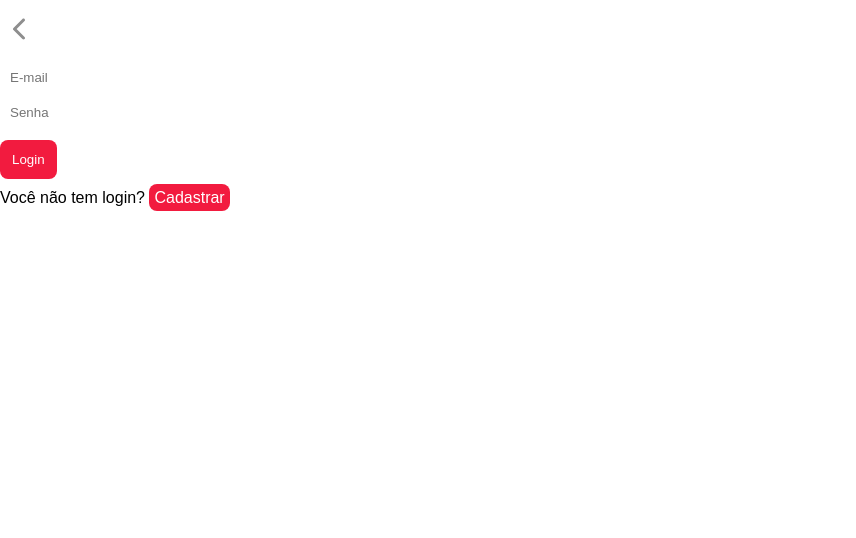
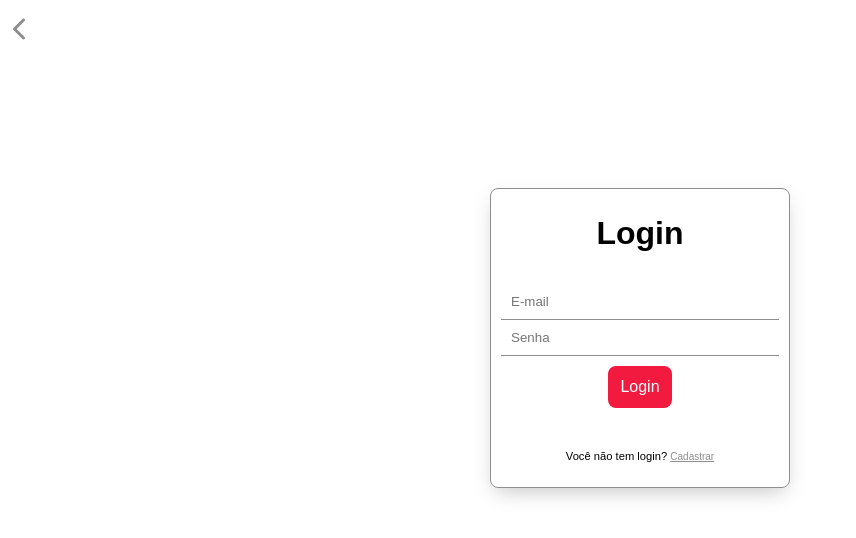
Before and after one commit to Melkysedeke/ProjetoLovelace, a React (Vite) app: page /login in a window 1280 px wide. Shown: the top 538 px of the page, without its empty margins (0-856 px from the left). Built offline with nearby package versions, Linux system fonts and the light colour scheme; the HTML template or start-up script is replaced by a standard one.

Commit message:
Atualizações visuais: register/login

```diff
--- a/db.json
+++ b/db.json
@@ -1,5 +1,12 @@
 {
-  "users": [],
+  "users": [
+    {
+      "id": "6845",
+      "name": "Testando",
+      "email": "testandoEmail@gmail.com",
+      "password": "123"
+    }
+  ],
   "activities": [
     {
       "id": "05fd",
--- a/src/components/formActivity/SubmitButton.module.css
+++ b/src/components/formActivity/SubmitButton.module.css
@@ -5,6 +5,7 @@
     padding: 12px;
     cursor: pointer;
     width: fit-content;
+    font-size: 1rem;
 }
 
 .btn:hover {
--- a/src/components/pages/Login.jsx
+++ b/src/components/pages/Login.jsx
@@ -1,9 +1,9 @@
 import { useState } from "react";
 import InputForm from "../formActivity/InputForm";
 import SubmitButton from "../formActivity/SubmitButton";
-import LinkButton from "../layout/LinkButton";
-import { useNavigate } from "react-router-dom";
+import { Link, useNavigate } from "react-router-dom";
 import BackButton from "../layout/BackButton";
+import styles from './Login.module.css'
 
 function Login() {
     const [emailUser, setEmailUser] = useState("");
@@ -20,28 +20,20 @@ function Login() {
     }
 
     function logarConta(e) {
-        e.preventDefault(); // Evita o comportamento padrão de recarregar a página
-
-        // Requisição GET para buscar todos os usuários
+        e.preventDefault();
         fetch('http://localhost:4000/users')
         .then(resp => resp.json())
         .then(data => {
-            // Encontrar usuário com email correspondente
             const user = data.find(user => user.email === emailUser);
 
             if (user) {
-                // Verificar se a senha está correta
                 if (user.password === passwordUser) {
-                    // Login bem-sucedido
                     alert("Login bem-sucedido!");
                     navigate("/Ua")
-                    // Aqui você pode redirecionar o usuário para a próxima página
                 } else {
-                    // Senha incorreta
                     setError("Senha incorreta. Por favor, tente novamente.");
                 }
             } else {
-                // Usuário não encontrado
                 setError("Usuário não encontrado. Por favor, verifique seu email.");
             }
         })
@@ -49,14 +41,17 @@ function Login() {
     }
 
     return (
-        <div>
+        <div className={styles.container}>
             <BackButton/>
-            <form onSubmit={logarConta}>
-                <InputForm name="Email" placeholder="E-mail" type="email" required={true} handleOnChange={handleEmailChange} />
-                <InputForm name="Password" placeholder="Senha" type="password" required={true} handleOnChange={handlePasswordChange} />
-                <SubmitButton text="Login" />
+            <form className={styles.card} onSubmit={logarConta}>
+                <h1>Login</h1>
+                <div className={styles.inputs}>
+                    <InputForm name="Email" placeholder="E-mail" type="email" required={true} handleOnChange={handleEmailChange} />
+                    <InputForm name="Password" placeholder="Senha" type="password" required={true} handleOnChange={handlePasswordChange} />
+                    <SubmitButton text="Login" />
+                </div>
                 {error && <p style={{ color: 'red' }}>{error}</p>}
-                <p>Você não tem login? <LinkButton text="Cadastrar" to="/register"/></p>
+                <p>Você não tem login? <Link className={styles.link} to="/register">Cadastrar</Link></p>
             </form>
         </div>
     );
--- /dev/null
+++ b/src/components/pages/Login.module.css
@@ -0,0 +1,47 @@
+.container {
+    width: 100%;
+    height: 100%;
+}
+
+.card {
+    border: 1px solid #8E8E8E;
+    border-radius: 8px;
+    padding: 10px;
+    width: 300px;
+    height: 300px;
+    display: flex;
+    flex-direction: column;
+    justify-content: center;
+    align-items: center;
+    margin: 10% auto;
+    box-shadow: 0px 8px 21px -6px #00000040;
+    gap: 32px;
+}
+
+.inputs {
+    text-align: center;
+}
+
+input[type="password"], input[type="email"] {
+    border-bottom: 1px solid #8E8E8E;
+    outline: none;
+}
+
+input:focus {
+    border-bottom: 1px solid #F21B3F;
+    transition: .3s;
+}
+
+p {
+    font-size: .7rem;
+}
+
+.link {
+    font-size: x-small;
+    color: #8E8E8E;
+}
+
+.link:hover {
+    color: #F21B3F;
+    transition: .3s;
+}
--- a/src/components/pages/Register.jsx
+++ b/src/components/pages/Register.jsx
@@ -2,8 +2,9 @@ import { useState } from "react";
 import InputForm from "../formActivity/InputForm";
 import SubmitButton from "../formActivity/SubmitButton";
 import LinkButton from "../layout/LinkButton";
-import { useNavigate } from "react-router-dom";
+import { useNavigate, Link } from "react-router-dom";
 import BackButton from "../layout/BackButton";
+import styles from './Register.module.css'
 
 function Register() {
     const [nameUser, setNameUser] = useState("");
@@ -69,17 +70,19 @@ function Register() {
     }
 
     return (
-        <div>
+        <div className={styles.container}>
             <BackButton/>
-            <h2>Cadastro de Usuário</h2>
-            <form onSubmit={cadastrarConta}>
-                <InputForm name="Name" placeholder="Nome" type="text" required={true} handleOnChange={handleNameChange} />
-                <InputForm name="Email" placeholder="E-mail" type="email" required={true} handleOnChange={handleEmailChange} />
-                <InputForm name="Password" placeholder="Senha" type="password" required={true} handleOnChange={handlePasswordChange} />
-                <InputForm name="ConfirmPassword" placeholder="Confirmar Senha" type="password" required={true} handleOnChange={handleConfirmPasswordChange} />
+            <form className={styles.card} onSubmit={cadastrarConta}>
+                <h1>Cadastro de Usuário</h1>
+                <div className={styles.inputs}>
+                    <InputForm name="Name" placeholder="Nome" type="text" required={true} handleOnChange={handleNameChange} />
+                    <InputForm name="Email" placeholder="E-mail" type="email" required={true} handleOnChange={handleEmailChange} />
+                    <InputForm name="Password" placeholder="Senha" type="password" required={true} handleOnChange={handlePasswordChange} />
+                    <InputForm name="ConfirmPassword" placeholder="Confirmar Senha" type="password" required={true} handleOnChange={handleConfirmPasswordChange} />
+                    <SubmitButton text="Cadastrar" />
+                </div>
                 {error && <p style={{ color: 'red' }}>{error}</p>}
-                <SubmitButton text="Cadastrar" />
-                <p>Já tem uma conta? <LinkButton text="Login" to="/Login"/></p>
+                <p>Já tem uma conta? <Link className={styles.link} to="/login">Login</Link></p>
             </form>
         </div>
     );
--- /dev/null
+++ b/src/components/pages/Register.module.css
@@ -0,0 +1,47 @@
+.container {
+    width: 100%;
+    height: 100%;
+}
+
+.card {
+    border: 1px solid #8E8E8E;
+    border-radius: 8px;
+    padding: 10px;
+    width: 350px;
+    height: 350px;
+    display: flex;
+    flex-direction: column;
+    justify-content: center;
+    align-items: center;
+    margin: 10% auto;
+    box-shadow: 0px 8px 21px -6px #00000040;
+    gap: 16px;
+}
+
+.inputs {
+    text-align: center;
+}
+
+input[type="text"], input[type="password"], input[type="email"] {
+    border-bottom: 1px solid #8E8E8E;
+    outline: none;
+}
+
+input:focus {
+    border-bottom: 1px solid #F21B3F;
+    transition: .3s;
+}
+
+p {
+    font-size: .7rem;
+}
+
+.link {
+    font-size: x-small;
+    color: #8E8E8E;
+}
+
+.link:hover {
+    color: #F21B3F;
+    transition: .3s;
+}
```
